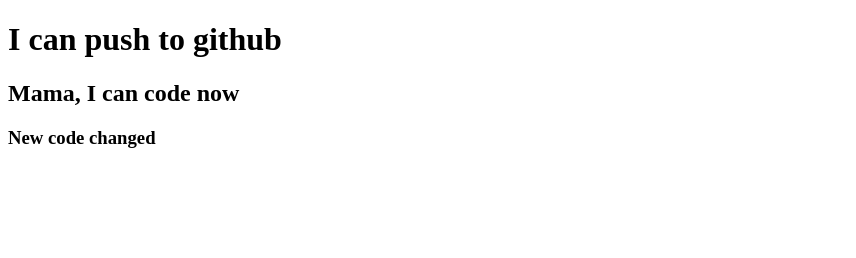
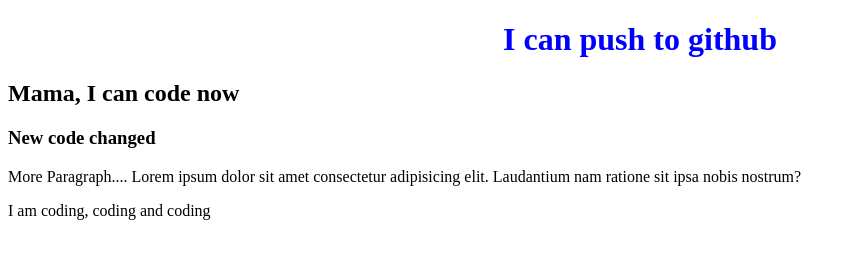
Before and after one commit to rakib099/my-second-repo, a plain HTML site: page index.html in a window 1280 px wide. Shown: the whole page, without its empty margins (0-856 px from the left). Drawn offline with Linux system fonts and the light colour scheme.

Commit message:
css added

```diff
--- a/index.html
+++ b/index.html
@@ -5,10 +5,13 @@
     <meta http-equiv="X-UA-Compatible" content="IE=edge">
     <meta name="viewport" content="width=device-width, initial-scale=1.0">
     <title>My Second Github Repo</title>
+    <link rel="stylesheet" href="style.css">
 </head>
 <body>
     <h1>I can push to github</h1>
     <h2>Mama, I can code now</h2>
     <h3>New code changed</h3>
+    <p>More Paragraph.... Lorem ipsum dolor sit amet consectetur adipisicing elit. Laudantium nam ratione sit ipsa nobis nostrum?</p>
+    <p>I am coding, coding and coding</p>
 </body>
 </html>
--- /dev/null
+++ b/style.css
@@ -0,0 +1,4 @@
+h1 {
+    color: blue;
+    text-align: center;
+}
```
